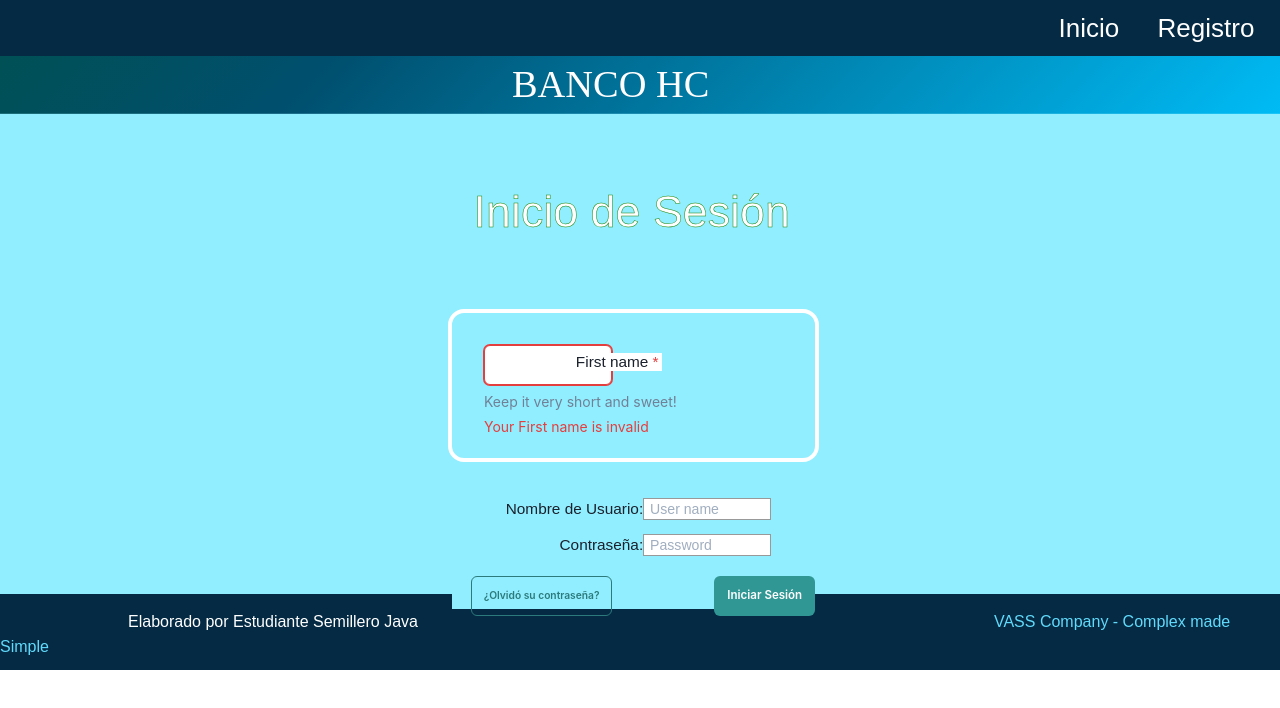
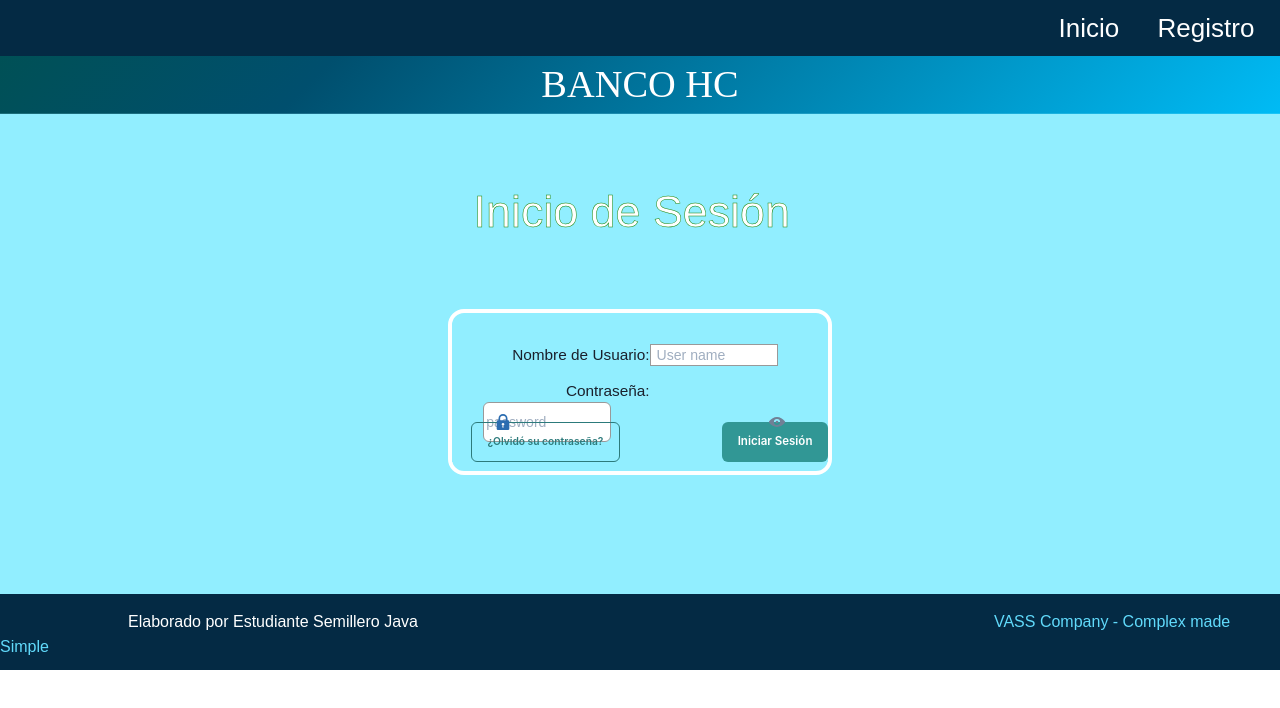
Before and after one commit to IsaacSilvaU/Proyecto_React, a React (Create React App) app: page /Login in a window 1280 px wide. Shown: the top 708 px of the page. Built offline with nearby package versions, Linux system fonts and the light colour scheme.

Commit message:
Falta centrar el password

```diff
--- a/package.json
+++ b/package.json
@@ -3,6 +3,7 @@
   "version": "0.1.0",
   "private": true,
   "dependencies": {
+    "@chakra-ui/icons": "^1.1.1",
     "@chakra-ui/react": "^1.7.4",
     "@emotion/react": "^11.7.1",
     "@emotion/styled": "^11.6.0",
--- a/src/components/Login.jsx
+++ b/src/components/Login.jsx
@@ -1,57 +1,22 @@
 import React, { useState } from "react";
 import '../css/Login.css';
 import { useNavigate } from "react-router-dom";
-import { Button, useToast,  Container,
-    ChakraProvider,
-    FormControl,
-    FormErrorMessage,
-    FormHelperText,
-    FormLabel,
-    Input,
-    extendTheme,
-    Box, } from '@chakra-ui/react';
-
-    const activeLabelStyles = {
-        transform: 'scale(0.85) translateY(-24px) translateX(-10px)',
-      }
-
-      export const theme = extendTheme({
-        components: {
-          Form: {
-            variants: {
-              floating: {
-                container: {
-                  _focusWithin: {
-                    label: {
-                      ...activeLabelStyles,
-                    },
-                  },
-                  'input:not(:placeholder-shown) + label, .chakra-select__wrapper + label':
-                    {
-                      ...activeLabelStyles,
-                    },
-                  label: {
-                    top: 0,
-                    left: 0,
-                    zIndex: 2,
-                    position: 'absolute',
-                    backgroundColor: 'white',
-                    pointerEvents: 'none',
-                    mx: 3,
-                    px: 1,
-                    my: 2,
-                  },
-                },
-              },
-            },
-          },
-        },
-      })
+import { Button, useToast, useColorMode, InputGroup, InputRightElement, InputLeftElement, useColorModeValue, Center, Box, Text, Input } from '@chakra-ui/react';
+import { ViewIcon, ViewOffIcon, LockIcon } from "@chakra-ui/icons";
 
 export default function LoginPage(){
 
     const [userUser2, setUserUser] = useState('');
     const [userPassword2, setUserPassword] = useState('');
+    const [show, setShow] = useState(false);
+    const colorShowIcon = useColorModeValue("gray.500", "white");
+    const colorInteractiveElements = "blue.600";
+    const colorHover = "blue.300";
+    const { toggleColorMode } = useColorMode();
+    const colorBackground = useColorModeValue("gray.300", "gray.700");
+    const colorBackgroundInputs = useColorModeValue("white", "gray.500");
+    const colorText = useColorModeValue("black", "white");
+    const handleClick = () => setShow(!show);
     let navigate2 = useNavigate();
     const toast = useToast();
 
@@ -104,17 +69,6 @@ export default function LoginPage(){
 
 return(
   <>
-      <ChakraProvider theme={theme}>
-      <Box p={8}>
-        <FormControl variant='floating' id='first-name' isRequired isInvalid>
-          <Input placeholder=' ' />
-          {/* It is important that the Label comes after the Control due to css selectors */}
-          <FormLabel>First name</FormLabel>
-          <FormHelperText>Keep it very short and sweet!</FormHelperText>
-          <FormErrorMessage>Your First name is invalid</FormErrorMessage>
-        </FormControl>
-      </Box>
-    </ChakraProvider>
     <form>
         <ul>
             <li>
@@ -122,9 +76,73 @@ return(
                 <input type="text" value={userUser2} onChange={(v)=>setUserUser(v.target.value)} placeholder=" User name"></input>
             </li>
             <li>
-                <label for="passowrd">Contraseña: </label>
-                <input type="password" value={userPassword2} onChange={(v)=>setUserPassword(v.target.value)} placeholder=" Password"></input>
+            <label for="text">Contraseña: </label>
+            <Box className="Input2" w="100%" mp='5vw'>
+              <InputGroup>
+                <InputLeftElement
+                    children={<LockIcon color={colorInteractiveElements} />}
+                />
+                <Input
+                    value={userPassword2}
+                    onChange={(v)=>setUserPassword(v.target.value)}
+                    color={colorText}
+                    bg={colorBackgroundInputs}
+                    placeholder="password"
+                    borderColor="black"
+                    _hover={{ borderColor: colorHover }}
+                    type={show ? "text" : "password"}
+                />
+                <InputRightElement onClick={handleClick}>
+                    {show ? (
+                    <ViewOffIcon color={colorShowIcon} />
+                    ) : (
+                    <ViewIcon color={colorShowIcon} />
+                    )}
+                </InputRightElement>
+                </InputGroup>
+            </Box>
             </li>
+
+{/*             <Center>
+
+<Box w="100%">
+      <Text>Email:</Text>
+      <InputGroup>
+        <Input
+          color={colorText}
+          bg={colorBackgroundInputs}
+          placeholder="email@email.com"
+          borderColor="black"
+          _hover={{ borderColor: colorHover }}
+        />
+      </InputGroup>
+    </Box>
+
+    <Box w="100%">
+      <Text>Password:</Text>
+      <InputGroup>
+        <InputLeftElement
+          children={<LockIcon color={colorInteractiveElements} />}
+        />
+        <Input
+          color={colorText}
+          bg={colorBackgroundInputs}
+          placeholder="password"
+          borderColor="black"
+          _hover={{ borderColor: colorHover }}
+          type={show ? "text" : "password"}
+        />
+        <InputRightElement onClick={handleClick} left='8vw'>
+          {show ? (
+            <ViewOffIcon color={colorShowIcon} />
+          ) : (
+            <ViewIcon color={colorShowIcon} />
+          )}
+        </InputRightElement>
+      </InputGroup>
+    </Box>
+</Center> */}
+
         </ul>
     </form>
     <div className="btn">
--- a/src/components/SignUp.jsx
+++ b/src/components/SignUp.jsx
@@ -116,10 +116,10 @@ return(
         </ul>
     </form>
     <div className="btn">
-        <Button className="btn-left" onClick={Delete} className="btn-left" size='md' colorScheme='blackAlpha' fontSize='0.9vw'>
+        <Button className="btn-left" onClick={Delete} size='md' colorScheme='blackAlpha' fontSize='0.9vw'>
             Limpiar
         </Button>
-        <Button className="btn-right" onClick={Registro} className="btn-right" size='md' colorScheme='teal' fontSize='0.9vw'>
+        <Button className="btn-right" onClick={Registro} size='md' colorScheme='teal' fontSize='0.9vw'>
             Registrar
         </Button>
     </div>
--- a/src/css/Inicio.css
+++ b/src/css/Inicio.css
@@ -24,7 +24,10 @@
 }
 
 .App-bodyi h1 {
-  padding-left: 32vw;
+  display: flex;
+  padding-right: auto;
+  padding-left: auto;
+  justify-content: center;
   color: #ffffff;
   font-family: "Times New Roman", Times, serif;
   font-size: calc(3vw);
--- a/src/css/Login.css
+++ b/src/css/Login.css
@@ -28,10 +28,11 @@ h1 {
 
 .containerl {
   background-color: #91eeff;
-  width: 29vw;
-  height: 12vw;
+  width: 30vw;
+  height: 13vw;
   margin-top: 5vw;
-  margin-left: 35vw;
+  margin-left: auto;
+  margin-right:auto;
   border: 4px solid rgb(255, 255, 255);
   border-radius: 1em;
 }
@@ -87,7 +88,10 @@ h1 {
 }
 
 .App-bodyl h1 {
-  padding-left: 40vw;
+  display: flex;
+  padding-right: auto;
+  padding-left: auto;
+  justify-content:center;
   color: #ffffff;
   font-size: calc(3vw);
   background-image: linear-gradient(
--- a/src/css/Recover.css
+++ b/src/css/Recover.css
@@ -31,8 +31,10 @@
   font-size: 3.5vw;
   -webkit-text-stroke: 0.5px #1a8100;
   background-color: #91eeff;
-  padding-right: 20vw;
-  padding-left: 25vw;
+  display: flex;
+  padding-right: auto;
+  padding-left: auto;
+  justify-content: center;
   padding-top: 1vw;
 }
 
@@ -40,8 +42,8 @@
   background-color: #91eeff;
   width: 29vw;
   height: 29vw;
-  margin-top: 0.8vw;
-  margin-left: 34vw;
+  margin-right: auto;
+  margin-left: auto;
   border: 4px solid rgb(255, 255, 255);
   border-radius: 1em;
 }
@@ -65,13 +67,12 @@
   padding-top: 0.5vw;
 }
 
-.container-R form h3{
+.container-R form h3 {
   color: #000000;
   font-family: Arial, Helvetica, sans-serif;
   font-size: 1.2vw;
   padding-left: 1vw;
   padding-bottom: 0.5vw;
-
 }
 
 .container-R label {
@@ -127,7 +128,10 @@
 }
 
 .App-body-R h1 {
-  padding-left: 40vw;
+  display: flex;
+  padding-right: auto;
+  padding-left: auto;
+  justify-content: center;
   color: #ffffff;
   font-size: calc(3vw);
   background-image: linear-gradient(
--- a/src/css/SignUp.css
+++ b/src/css/SignUp.css
@@ -9,8 +9,10 @@
   font-size: 3.5vw;
   -webkit-text-stroke: 0.5px #1a8100;
   background-color: #91eeff;
-  padding-right: 20vw;
-  padding-left: 29vw;
+  display: flex;
+  padding-right: auto;
+  padding-left: auto;
+  justify-content: center;;
   padding-top: 0.8vw;
 }
 
@@ -18,8 +20,8 @@
   background-color: #91eeff;
   width: 29vw;
   height: 28.5vw;
-  margin-top: 1vw;
-  margin-left: 34vw;
+  margin-right: auto;
+  margin-left: auto;
   border: 4px solid rgb(255, 255, 255);
   border-radius: 1em;
 }
@@ -75,7 +77,10 @@
 }
 
 .App-body h1 {
-  padding-left: 40vw;
+  display: flex;
+  padding-right: auto;
+  padding-left: auto;
+  justify-content: center;
   color: #ffffff;
   font-size: calc(3vw);
   background-image: linear-gradient(
--- a/src/css/Transaction.css
+++ b/src/css/Transaction.css
@@ -10,6 +10,13 @@
   text-decoration: none;
   font-family: Arial, Helvetica, sans-serif;
   height: 7vh;
+}
+
+.App-header-T h2 {
+  display: flex;
+  padding-right: auto;
+  padding-left: auto;
+  justify-content: center;
 }
 
 .App-header-T .link-T {
@@ -31,8 +38,8 @@
   font-size: 3.5vw;
   -webkit-text-stroke: 0.5px #1a8100;
   background-color: #91eeff;
-  padding-right: 20vw;
-  padding-left: 30vw;
+  display: flex;
+  justify-content: center;
   padding-top: 1vw;
 }
 
@@ -41,7 +48,8 @@
   width: 29vw;
   height: 20vw;
   margin-top: 0.8vw;
-  margin-left: 34vw;
+  margin-left: auto;
+  margin-right: auto;
   border: 4px solid rgb(255, 255, 255);
   border-radius: 1em;
 }
@@ -65,13 +73,12 @@
   padding-top: 0.5vw;
 }
 
-.container-T form h3{
+.container-T form h3 {
   color: #000000;
   font-family: Arial, Helvetica, sans-serif;
   font-size: 1.2vw;
   padding-left: 1vw;
   padding-bottom: 0.5vw;
-
 }
 
 .container-T label {
@@ -114,7 +121,10 @@
 }
 
 .App-body-T h1 {
-  padding-left: 40vw;
+  display: flex;
+  padding-right: auto;
+  padding-left: auto;
+  justify-content: center;
   color: #ffffff;
   font-size: calc(3vw);
   background-image: linear-gradient(
--- a/src/css/UserPage.css
+++ b/src/css/UserPage.css
@@ -8,7 +8,10 @@
 .App-bodyu {
   background-color: #83ecff;
   height: 42vw;
+
 }
+
+
 
 .App-bodyu .image {
   width: 53vw;
@@ -112,7 +115,10 @@
   background-color: #83ecff;
 }
 .App-bodyu h1 {
-  padding-left: 37%;
+  display: flex;
+  padding-right: auto;
+  padding-left: auto;
+  justify-content:center;
   color: #ffffff;
   font-size: calc(3vw);
   background-image: linear-gradient(
```
Also changed, not shown: 1 other file (tests, documents, lock files or other folders).
